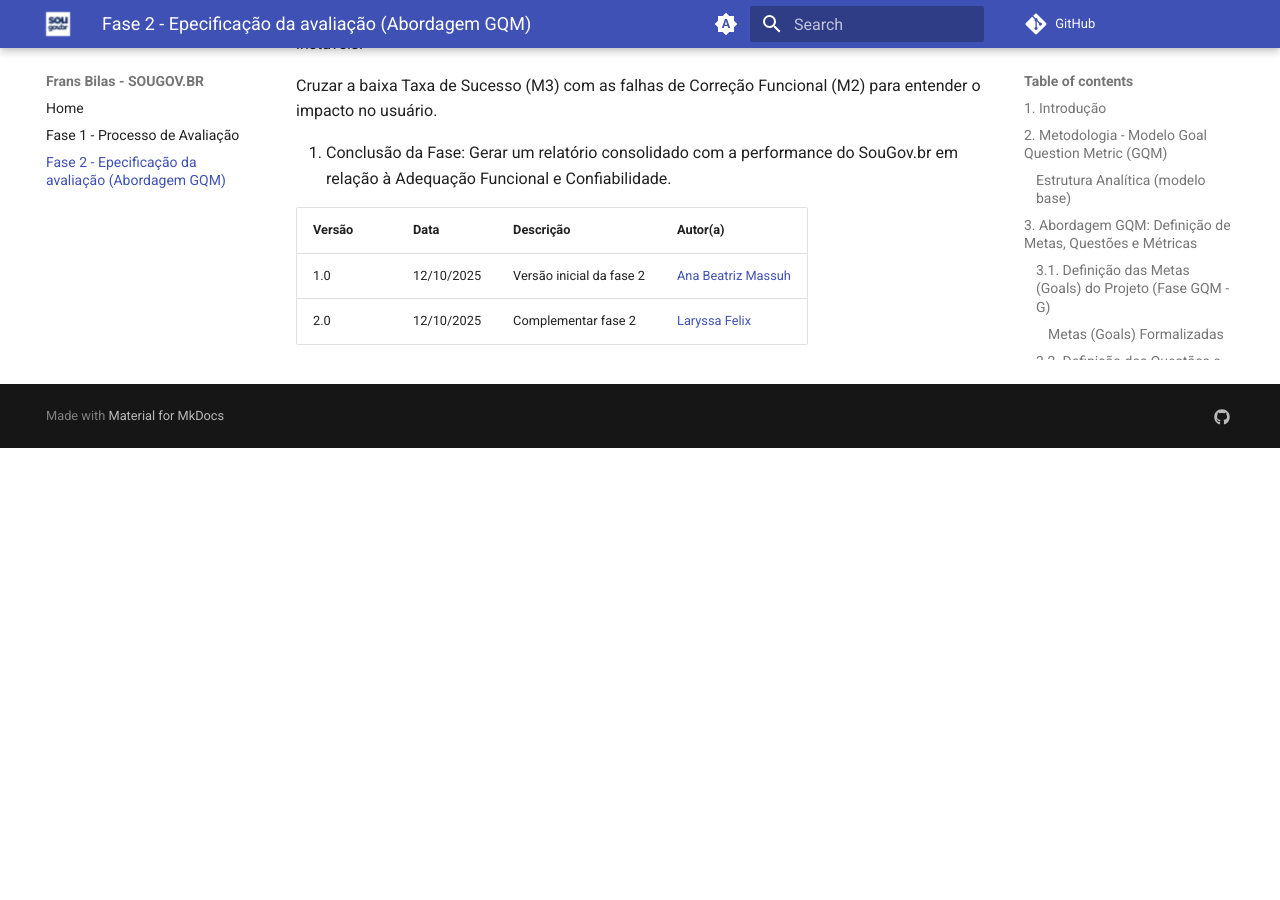
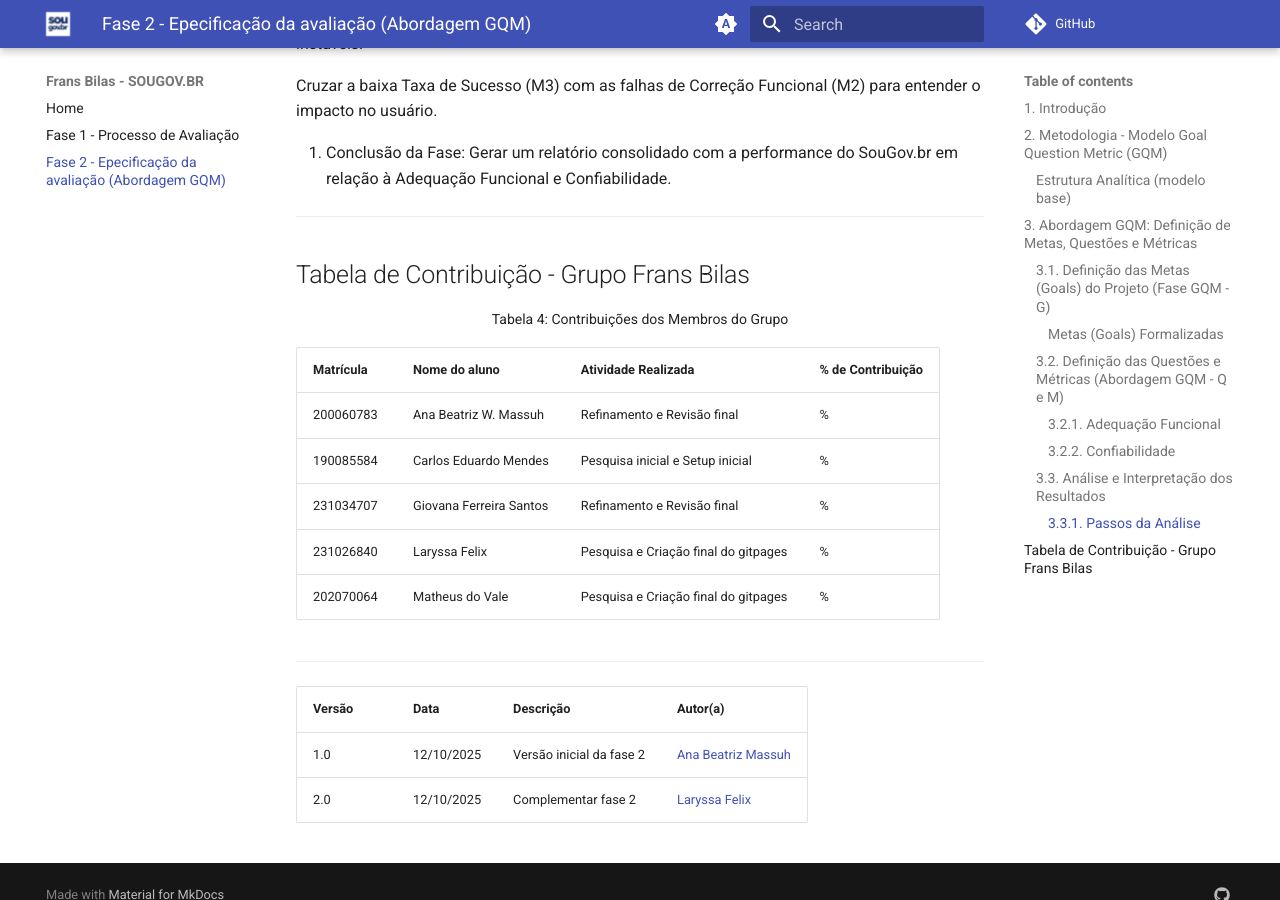
Before and after one commit to felixlaryssa/2025-2_T01_FRANS-BILAS, an MkDocs documentation site: the page built from docs/fase2.md, in a window 1280 px wide and 900 px high, scrolled down 5784 px. Built offline with MkDocs 1.6.1 and Material for MkDocs 9.7.7, drawn with Linux system fonts in a browser that asks for light colours; comment, search, counter and statistics services are not loaded; before the commit the page ends 6232 px from its top, so only the background shows below that.

Commit message:
Add contribution table and update version history
Added a contribution table for the Grupo Frans Bilas and updated the version history.

```diff
--- a/docs/fase2.md
+++ b/docs/fase2.md
@@ -111,6 +111,24 @@ Cruzar a baixa Taxa de Sucesso (M3) com as falhas de Correção Funcional (M2) p
 
 4. Conclusão da Fase: Gerar um relatório consolidado com a performance do SouGov.br em relação à Adequação Funcional e Confiabilidade.
 
+---------------------
+
+## Tabela de Contribuição - Grupo Frans Bilas
+
+<div style="text-align: center; margin: 0; font-size: 14px;">
+  Tabela 4: Contribuições dos Membros do Grupo
+</div>
+
+| Matrícula | Nome do aluno | Atividade Realizada | % de Contribuição |
+| --------- | ------------- | ------------------- | ----------------- |
+| 200060783 | Ana Beatriz W. Massuh | Refinamento e Revisão final | % |
+| 190085584 | Carlos Eduardo Mendes |  Pesquisa inicial e Setup inicial | % |
+| 231034707 | Giovana Ferreira Santos | Refinamento e Revisão final | % |
+| 231026840 | Laryssa Felix |  Pesquisa e Criação final do gitpages  | % |
+| 202070064 | Matheus do Vale | Pesquisa e Criação final do gitpages | % |
+
+---------------------
+
 | Versão | Data       | Descrição                             | Autor(a) |
 | ------ | ---------- | ------------------------------------- | -------- |
 | 1.0    | 12/10/2025 | Versão inicial da fase 2 | [Ana Beatriz Massuh](https://github.com/AnaBeatrizMassuh)   |
```
